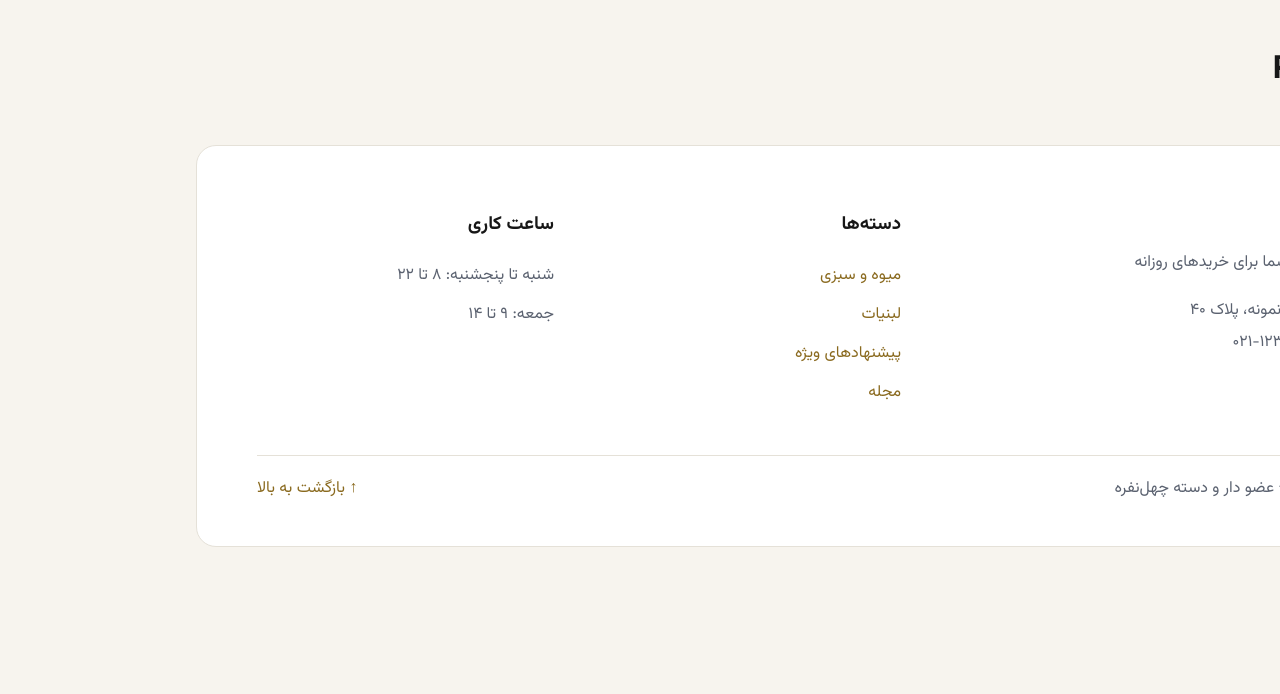
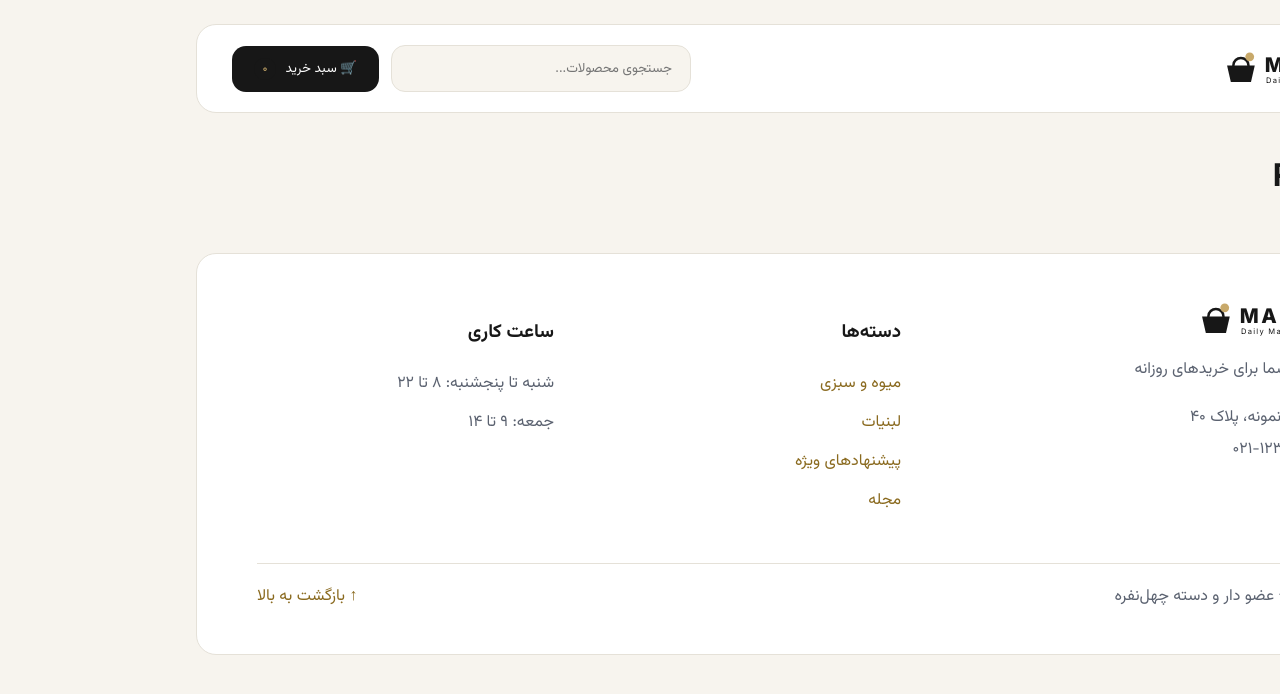
Before and after one commit to A-H-FEIZI/dry-shop, a React (Vite) app: page / in a window 1280 px wide. Shown: the top 694 px of the page. Built offline with nearby package versions, Linux system fonts and the light colour scheme.

Commit message:
feat: Header and LogoSprite components (week 5 step 1)

```diff
--- a/src/App.tsx
+++ b/src/App.tsx
@@ -1,8 +1,12 @@
 import Footer from './components/Footer.tsx'
+import Header from './components/Header.tsx'
+import LogoSprite from './components/LogoSprite.tsx'
 
 export default function App() {
     return (
         <>
+        <LogoSprite />
+        <Header />
         <h1>سلام React</h1>
         <Footer />
         </>
--- /dev/null
+++ b/src/components/Header.tsx
@@ -0,0 +1,36 @@
+export default function Header() {
+  return (
+    <>
+      <a className="skip-link" href="#main">پرش به محتوای اصلی</a>
+      <input
+        type="checkbox"
+        id="menu-toggle"
+        className="menu-toggle"
+        aria-label="باز و بسته کردن منوی دسته‌ها"
+      />
+      <header className="header">
+        <label htmlFor="menu-toggle" className="menu-btn">☰</label>
+
+        <a href="#top" className="brand" aria-label="مارتو، بازگشت به بالای صفحه">
+          <svg className="logo" viewBox="0 0 270 64" role="img" aria-labelledby="logo-title">
+            <title id="logo-title">لوگوی مارتو</title>
+            <use href="#logo-shapes" />
+          </svg>
+        </a>
+
+        <div className="header-actions">
+          <input
+            type="search"
+            id="search"
+            placeholder="جستجوی محصولات..."
+            aria-label="جستجوی محصولات"
+          />
+          <button type="button">
+            <span aria-hidden="true">🛒</span> سبد خرید{' '}
+            <span className="cart-count" id="cart-count" aria-live="polite">۰</span>
+          </button>
+        </div>
+      </header>
+    </>
+  )
+}
--- /dev/null
+++ b/src/components/LogoSprite.tsx
@@ -0,0 +1,33 @@
+export default function LogoSprite() {
+  return (
+    <svg className="svg-sprite" width="0" height="0" aria-hidden="true">
+      <g id="logo-shapes" direction="ltr">
+        <path d="M8 28h44l-6 26H14z" fill="currentColor" />
+        <path
+          d="M18 28c0-16 24-16 24 0"
+          fill="none"
+          stroke="currentColor"
+          strokeWidth="4"
+          strokeLinecap="round"
+        />
+        <circle cx="44" cy="14" r="7" fill="#C8A96A" />
+        <text
+          x="68" y="38" direction="ltr"
+          fontFamily="Inter, Arial, sans-serif"
+          fontSize="32" fontWeight="800" letterSpacing="4"
+          fill="currentColor"
+        >
+          MARTO
+        </text>
+        <text
+          x="70" y="56" direction="ltr"
+          fontFamily="Inter, Arial, sans-serif"
+          fontSize="12" letterSpacing="2"
+          fill="currentColor"
+        >
+          Daily Market
+        </text>
+      </g>
+    </svg>
+  )
+}
```
